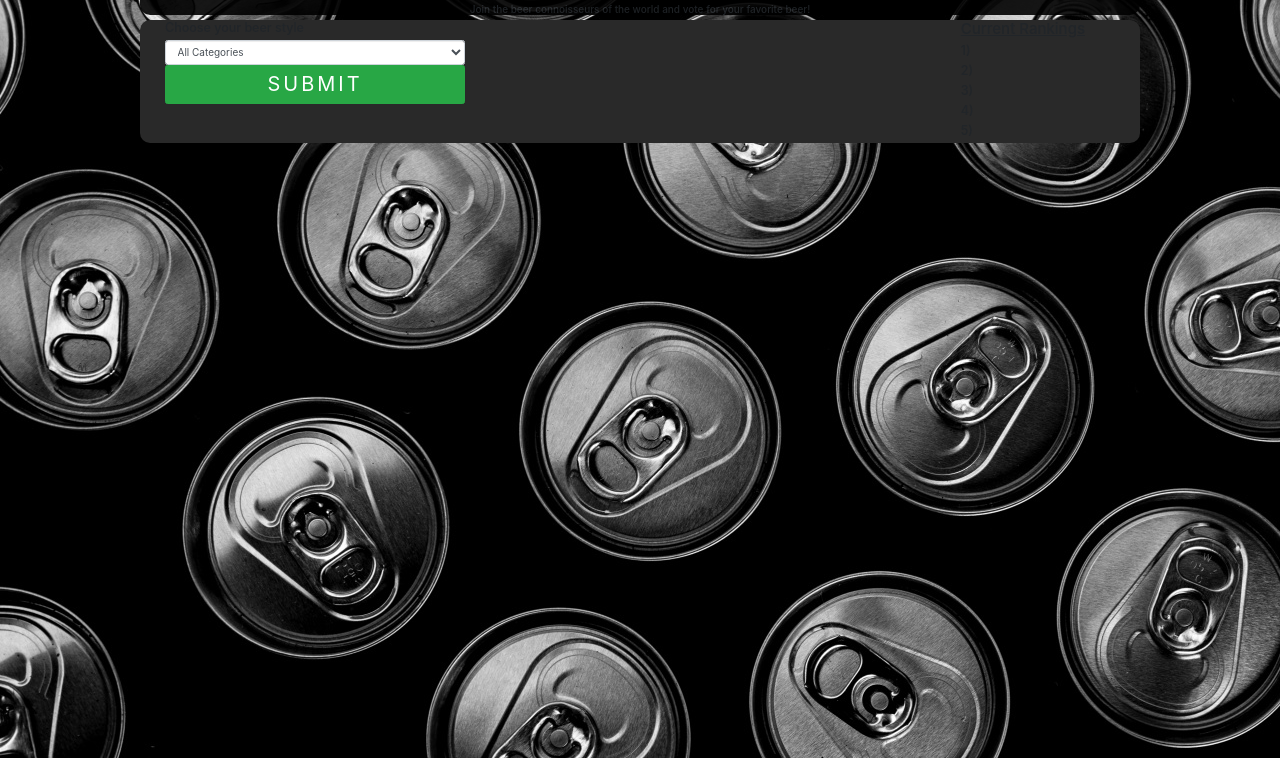
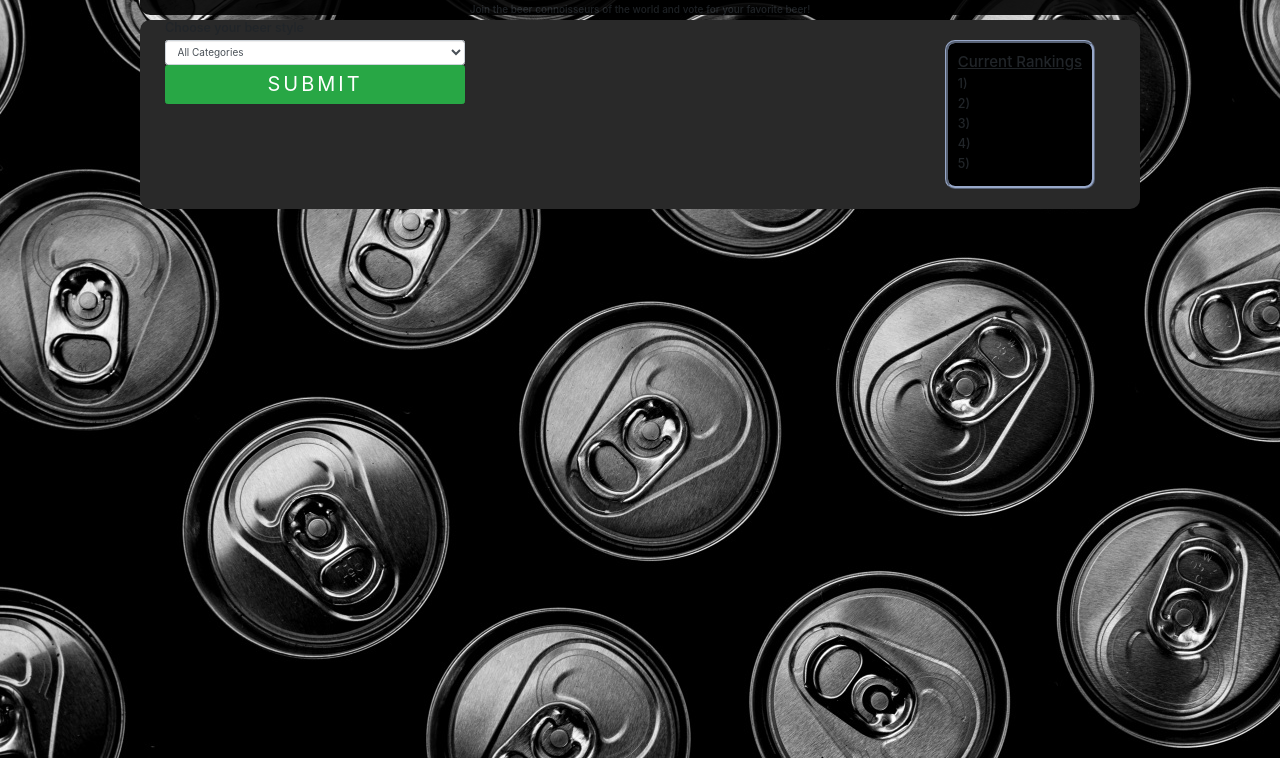
Before and after one commit to coreybrooks/beer-ranker, a website: page public/index.html in a window 1280 px wide. Shown: the part 42-800 px from the top of the page. Drawn offline with nearby package versions, Linux system fonts and the light colour scheme; no server answers.

Commit message:
added a few style changes and made the winning beer get populated first

```diff
--- a/public/assets/javascript/javascript.js
+++ b/public/assets/javascript/javascript.js
@@ -95,6 +95,7 @@ $(document).on("click", "#contestingBeer", function() {
 $("#submitCategory").on("click", function(event) {
     event.preventDefault();
     $(".beerContainers").attr("style", "display:normal");
+    $(".headContainer").attr("style", "display:none");
     var value = $("#category").val().toLowerCase();
     console.log("category click is working");
     console.log(value);
--- a/public/assets/style/style.css
+++ b/public/assets/style/style.css
@@ -75,7 +75,11 @@ body {
 
 .rankings {
 	float: right;
-	margin-right: 30px;
+	margin: 20px;
+	background-color: black;
+	padding: 10px;
+	border-radius: 10px;
+    border: 3px ridge #98A8C9;
 }
 
 @media screen and (max-width: 780px) {
--- a/public/index.html
+++ b/public/index.html
@@ -36,7 +36,7 @@ height="0" width="0" style="display:none;visibility:hidden"></iframe></noscript>
         <h1>Texas Beer Wars</h1>
         <h6>Join the beer connoisseurs of the world and vote for your favorite beer!</h6>
     </div>
-    <div class="container">
+    <div class="container headContainer" style="display:normal">
     <div class="headBlock">
       <div class="form-group" id="formCategory">
       <h5>Choose your beer style</h5>
```
Also changed, not shown: controllers/beer-api-controller.js (+7 -6 lines).
